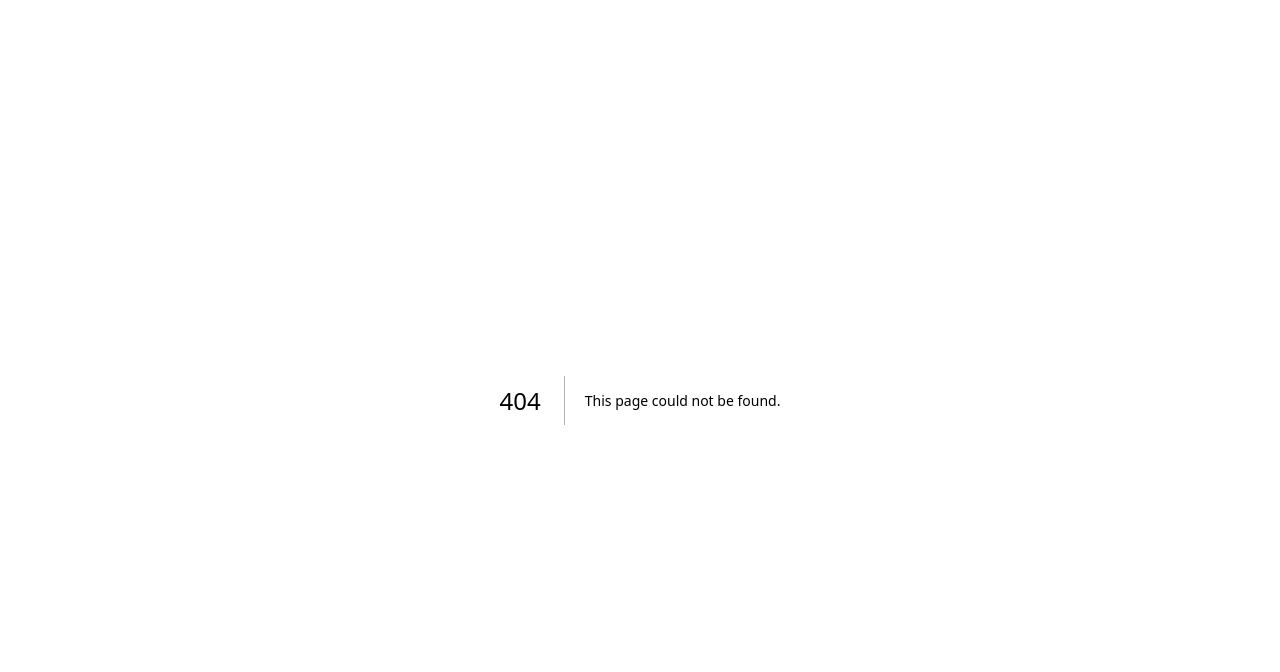
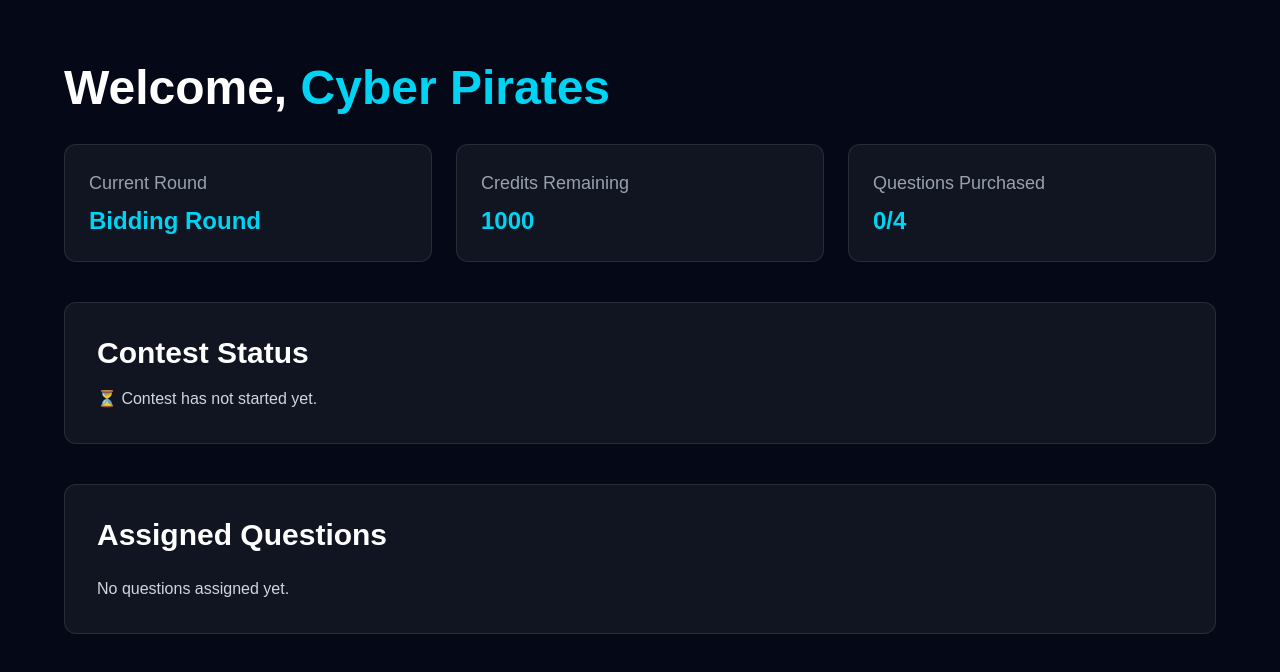
Before and after one commit to AneeshAthawale/code-heist-again, a Next.js app: page /contest in a window 1280 px wide. Before the commit this address had no page. Shown: the top 672 px of the page. Built offline with nearby package versions, Linux system fonts and the light colour scheme.

Commit message:
Homepage complete, started creating database

```diff
--- /dev/null
+++ b/app/Login/page.tsx
@@ -0,0 +1,78 @@
+"use client";
+
+import { useState } from "react";
+
+export default function LoginPage() {
+  const [teamName, setTeamName] = useState("");
+  const [password, setPassword] = useState("");
+
+  function handleLogin(e: React.FormEvent<HTMLFormElement>) {
+    e.preventDefault();
+
+    if (!teamName.trim()) {
+      alert("Please enter your team name.");
+      return;
+    }
+
+    if (!password.trim()) {
+      alert("Please enter your password.");
+      return;
+    }
+
+    console.log("Logging in:", teamName);
+
+    alert(`Welcome, ${teamName}!`);
+  }
+
+  return (
+    <main className="min-h-screen bg-[#050816] px-6 py-16 text-white">
+      <div className="mx-auto max-w-md">
+        <h1 className="mb-2 text-center text-5xl font-bold">
+          Team <span className="text-cyan-400">Login</span>
+        </h1>
+
+        <p className="mb-10 text-center text-gray-400">
+          Sign in to access the contest dashboard.
+        </p>
+
+        <form
+          onSubmit={handleLogin}
+          className="space-y-6 rounded-2xl border border-white/10 bg-white/5 p-8"
+        >
+          <div>
+            <label className="mb-2 block text-sm text-gray-300">
+              Team Name
+            </label>
+
+            <input
+              type="text"
+              value={teamName}
+              onChange={(e) => setTeamName(e.target.value)}
+              className="w-full rounded-lg border border-white/10 bg-[#0B1120] p-3 outline-none focus:border-cyan-400"
+            />
+          </div>
+
+          <div>
+            <label className="mb-2 block text-sm text-gray-300">
+              Team Password
+            </label>
+
+            <input
+              type="password"
+              value={password}
+              onChange={(e) => setPassword(e.target.value)}
+              className="w-full rounded-lg border border-white/10 bg-[#0B1120] p-3 outline-none focus:border-cyan-400"
+            />
+          </div>
+
+          <button
+            type="submit"
+            className="w-full rounded-lg bg-cyan-500 py-3 font-semibold text-black transition hover:bg-cyan-400"
+          >
+            Login
+          </button>
+        </form>
+      </div>
+    </main>
+  );
+}
--- /dev/null
+++ b/app/Rules/page.tsx
@@ -0,0 +1,39 @@
+export default function RulesPage() {
+  return (
+    <main className="min-h-screen bg-[#050816] px-6 py-16 text-white">
+      <div className="mx-auto max-w-4xl">
+        <h1 className="mb-10 text-center text-5xl font-bold">
+          Contest <span className="text-cyan-400">Rules</span>
+        </h1>
+
+        <div className="space-y-4 rounded-2xl border border-white/10 bg-white/5 p-8">
+          <ul className="space-y-4 text-lg text-gray-300">
+            <li>• Teams can have 2 to 4 members.</li>
+
+            <li>
+              • Contestants cannot switch tabs or minimize the browser during
+              the contest.
+            </li>
+
+            <li>
+              • During the bidding round, no team may bid more than their
+              available credits.
+            </li>
+
+            <li>
+              • Solutions are locked immediately after submission.
+            </li>
+
+            <li>
+              • When the timer ends, submissions happen automatically.
+            </li>
+
+            <li>
+              • Team members may collaborate during the contest.
+            </li>
+          </ul>
+        </div>
+      </div>
+    </main>
+  );
+}
--- a/app/components/Navbar.tsx
+++ b/app/components/Navbar.tsx
@@ -1,4 +1,8 @@
+"use client";
+import { usePathname } from "next/navigation";
+import Link from "next/link";
 export default function Navbar() {
+  const pathname = usePathname();
   return (
     <nav className="fixed top-0 z-50 w-full border-b border-white/10 bg-[#050816]/80 backdrop-blur-md">
       <div className="mx-auto flex max-w-7xl items-center justify-between px-6 py-4">
@@ -8,9 +12,40 @@ export default function Navbar() {
 
         <div className="flex gap-6 text-sm text-gray-300">
           <a href="#">About</a>
-          <a href="#">Rules</a>
           <a href="#">Timeline</a>
           <a href="#">Contact</a>
+          <Link href="/">Home</Link>
+          <Link href="/Register">Register</Link>
+          <Link
+            href="/Rules"
+            className={
+              pathname === "/Rules"
+                ? "text-cyan-400 font-semibold"
+                : "text-gray-300"
+            }
+          >
+            Rules
+          </Link>
+          <Link
+            href="/Login"
+            className={
+              pathname === "/Login"
+                ? "text-cyan-400 font-semibold"
+                : "text-gray-300"
+            }
+          >
+            Login
+          </Link>
+          <Link
+            href="/contest"
+            className={
+              pathname === "/contest"
+                ? "text-cyan-400 font-semibold"
+                : "text-gray-300"
+            }
+          >
+            Contest
+          </Link>
         </div>
       </div>
     </nav>
--- /dev/null
+++ b/app/contest/page.tsx
@@ -0,0 +1,77 @@
+"use client";
+
+import { useState } from "react";
+
+export default function ContestPage() {
+  const [teamName] = useState("Cyber Pirates");
+  const [credits] = useState(1000);
+  const [questionsBought] = useState(0);
+  const [currentRound] = useState("Bidding Round");
+
+  return (
+    <main className="min-h-screen bg-[#050816] px-6 py-16 text-white">
+      <div className="mx-auto max-w-6xl">
+
+        <h1 className="mb-8 text-5xl font-bold">
+          Welcome,{" "}
+          <span className="text-cyan-400">{teamName}</span>
+        </h1>
+
+        <div className="grid gap-6 md:grid-cols-3">
+
+          <div className="rounded-xl border border-white/10 bg-white/5 p-6">
+            <h2 className="text-lg text-gray-400">
+              Current Round
+            </h2>
+
+            <p className="mt-2 text-2xl font-bold text-cyan-400">
+              {currentRound}
+            </p>
+          </div>
+
+          <div className="rounded-xl border border-white/10 bg-white/5 p-6">
+            <h2 className="text-lg text-gray-400">
+              Credits Remaining
+            </h2>
+
+            <p className="mt-2 text-2xl font-bold text-cyan-400">
+              {credits}
+            </p>
+          </div>
+
+          <div className="rounded-xl border border-white/10 bg-white/5 p-6">
+            <h2 className="text-lg text-gray-400">
+              Questions Purchased
+            </h2>
+
+            <p className="mt-2 text-2xl font-bold text-cyan-400">
+              {questionsBought}/4
+            </p>
+          </div>
+
+        </div>
+
+        <section className="mt-10 rounded-xl border border-white/10 bg-white/5 p-8">
+          <h2 className="mb-4 text-3xl font-bold">
+            Contest Status
+          </h2>
+
+          <p className="text-gray-300">
+            ⏳ Contest has not started yet.
+          </p>
+        </section>
+
+        <section className="mt-10 rounded-xl border border-white/10 bg-white/5 p-8">
+          <h2 className="mb-6 text-3xl font-bold">
+            Assigned Questions
+          </h2>
+
+          <p className="text-gray-300">
+            No questions assigned yet.
+          </p>
+        </section>
+
+      </div>
+    </main>
+  );
+}
```
